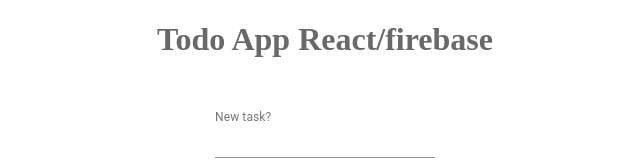
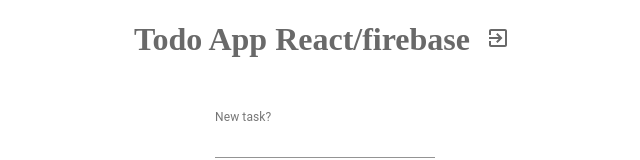
Before and after one commit to hamaa-affix/react_on_Typescript, a React (Create React App) app: page / in a window 1280 px wide. Shown: the top 160 px of the page, without its empty margins (315-955 px from the left). Built offline with nearby package versions, Linux system fonts and the light colour scheme; no server answers; the database is empty; sample sign-in values are in the browser's storage.

Commit message:
add function of auth

```diff
--- a/src/App.tsx
+++ b/src/App.tsx
@@ -1,8 +1,9 @@
 import { FormControl, TextField, List } from "@material-ui/core";
 import AddtoPhotoIcon from "@material-ui/icons/AddToPhotos";
 import { makeStyles } from "@material-ui/styles";
+import ExitToAppIcon from "@material-ui/icons/ExitToApp";
 import React, { useEffect, useState } from "react";
-import { db } from "./models/firebase";
+import { db, auth } from "./models/firebase";
 import styles from "./App.module.css";
 //componernt
 import TaskItem from "./componets/TaskItem";
@@ -17,11 +18,18 @@
     width: "40%"
   }
 });
-const App: React.FC = () => {
+const App: React.FC = (props: any) => {
   const [tasks, setTasks] = useState([{ id: "", title: "" }]);
   const [input, setInput] = useState("");
   //materialUiで使用するstyle
   const classes = useStyles();
+
+  useEffect(() => {
+    const unSub = auth.onAuthStateChanged((user) => {
+      !user && props.history.push("login");
+    });
+    return () => unSub();
+  });
   //databaseの状態監視
   useEffect(() => {
     //mounmtされるタイミングでdbへアクセスしてデータを取得している。
@@ -43,6 +51,19 @@
     <>
       <div className={styles.app__root}>
         <h1>Todo App React/firebase</h1>
+        <button
+          className={styles.app__logout}
+          onClick={async () => {
+            try {
+              await auth.signOut();
+              props.history.push("/login");
+            } catch (error) {
+              alert(error.message);
+            }
+          }}
+        >
+          <ExitToAppIcon />
+        </button>
         <br />
         <FormControl>
           <TextField
--- a/src/Logins/Login.tsx
+++ b/src/Logins/Login.tsx
@@ -14,10 +14,11 @@
   useEffect(() => {
     //認証関係の状態変化を監視するfirebaseメソッド　引数の中はuserをとる
     //userの中に認証情報が入ってくるが、空なら認証に失敗している
-    auth.onAuthStateChanged((user) => {
+    const unSub = auth.onAuthStateChanged((user) => {
       //user情報がからならhistyでhomeへ遷移させる
       user && props.history.push("/");
     });
+    return () => unSub();
   }, [props.history]);
   return (
     <>
--- a/src/componets/TaskItem.tsx
+++ b/src/componets/TaskItem.tsx
@@ -1,5 +1,4 @@
 import React, { useState } from "react";
-import * as firebase from "firebase/app";
 import { db } from "../models/firebase";
 import { ListItem, TextField, Grid } from "@material-ui/core";
 import DeleteOutlinedOutIcon from "@material-ui/icons/DeleteOutlined";
```
Also changed, not shown: 1 other file (tests, documents, lock files or other folders).
